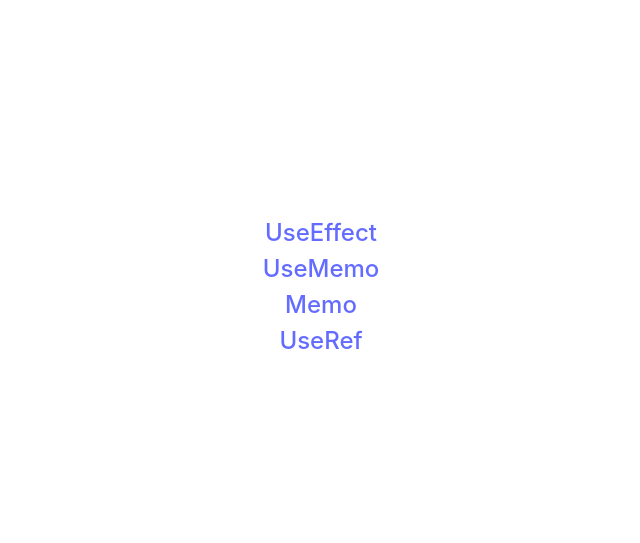
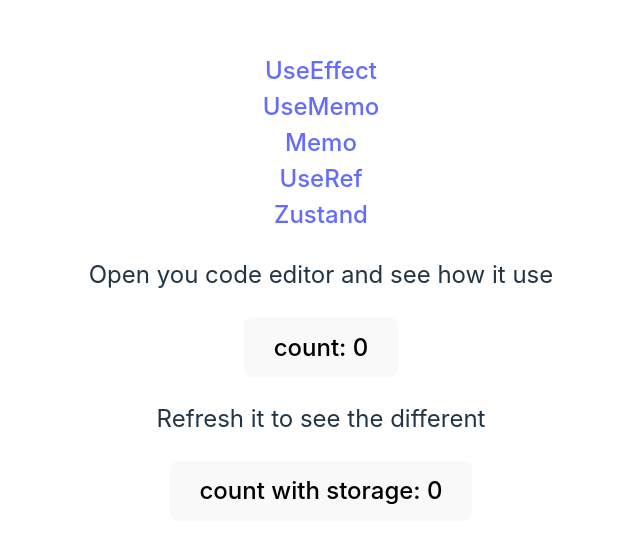
Before and after one commit to sawissacd3sg/react-hook, a React (Vite) app: page /zustand in a window 1280 px wide. Shown: the part 113-656 px from the top of the page, without its empty margins (319-959 px from the left). Built offline with nearby package versions, Linux system fonts and the light colour scheme.

Commit message:
added zustand...

```diff
--- a/package.json
+++ b/package.json
@@ -10,10 +10,12 @@
     "preview": "vite preview"
   },
   "dependencies": {
+    "immer": "^10.0.2",
     "react": "^18.2.0",
     "react-dom": "^18.2.0",
     "react-router": "^6.14.2",
-    "react-router-dom": "^6.14.2"
+    "react-router-dom": "^6.14.2",
+    "zustand": "^4.3.9"
   },
   "devDependencies": {
     "@types/react": "^18.2.15",
--- a/src/App.tsx
+++ b/src/App.tsx
@@ -4,6 +4,7 @@
 import UseMemoPage from "./pages/UseMemo";
 import MemoPage from "./pages/Memo";
 import UseRefPage from "./pages/UseRef";
+import ZustandPage from "./pages/Zustand";
 
 function App() {
   const noPaddingMargin = {
@@ -27,7 +28,9 @@
         <li>
           <NavLink to={"/useRef"}>UseRef</NavLink>
         </li>
-        <li></li>
+        <li>
+          <NavLink to={"/zustand"}>Zustand</NavLink>
+        </li>
       </ul>
       <Routes>
         <Route
@@ -42,6 +45,7 @@
         <Route path="/useMemo" element={<UseMemoPage />} />
         <Route path="/memo" element={<MemoPage />} />
         <Route path="/useRef" element={<UseRefPage />} />
+        <Route path="/zustand" element={<ZustandPage />} />
       </Routes>
     </div>
   );
--- a/src/pages/UseRef/index.tsx
+++ b/src/pages/UseRef/index.tsx
@@ -13,6 +13,7 @@
   );
 };
 
+//I use forwardRef with useRef
 const Input2 = React.forwardRef((props: InputInterface, ref: any) => {
   return <input value={props.value} ref={ref} onChange={props.onChange} />;
 });
@@ -20,6 +21,7 @@
 const UseRefPage = () => {
   const input1Ref = useRef(null);
   const [input1Val, setInput1Val] = useState("Bad ref input 1");
+
   const input2Ref = useRef<HTMLInputElement | null>(null);
   const [input2Val, setInput2Val] = useState("Good ref input 2");
 
@@ -34,7 +36,7 @@
           setInput1Val(ev.target.value);
         }}
       />
-      {/* This component will not throw errors cuz it a proper function*/}
+      {/* This component will not throw errors cuz it a proper way to be used*/}
       <Input2
         ref={input2Ref}
         value={input2Val}
--- /dev/null
+++ b/src/pages/Zustand/index.tsx
@@ -0,0 +1,22 @@
+import { useZustandStore, useZustandStoreStorage } from './store'
+
+const ZustandPage = () => {
+    const [count, increment] = useZustandStore(store => [store.count, store.increment])
+    const [countStg, incrementStg] = useZustandStoreStorage(store => [store.count, store.increment])
+
+    return (
+        <div>
+            <p>Open you code editor and see how it use</p>
+            <button onClick={increment}>
+                count: {count}
+            </button>
+            <br />
+            <p>Refresh it to see the different</p>
+            <button onClick={incrementStg}>
+                count with storage: {countStg}
+            </button>
+        </div>
+    )
+}
+
+export default ZustandPage
--- /dev/null
+++ b/src/pages/Zustand/store.ts
@@ -0,0 +1,39 @@
+import { create } from "zustand";
+import { persist } from "zustand/middleware";
+import { immer } from "zustand/middleware/immer";
+
+interface State {
+  count: number;
+}
+
+interface Action {
+  // eslint-disable-next-line @typescript-eslint/no-explicit-any
+  increment: any;
+}
+
+export const useZustandStore = create<State & Action>()(
+  immer((set) => ({
+    count: 0,
+    increment: () =>
+      set((store) => {
+        store.count += 1;
+      }),
+  }))
+);
+
+//! if you want to save the state when refresh use persist
+
+export const useZustandStoreStorage = create<State & Action>()(
+  persist(
+    immer((set) => ({
+      count: 0,
+      increment: () =>
+        set((store) => {
+          store.count += 1;
+        }),
+    })),
+    {
+      name: "countStorage",
+    }
+  )
+);
```
Also changed, not shown: tsconfig.json (line endings or trailing spaces), 1 other file (tests, documents, lock files or other folders).
